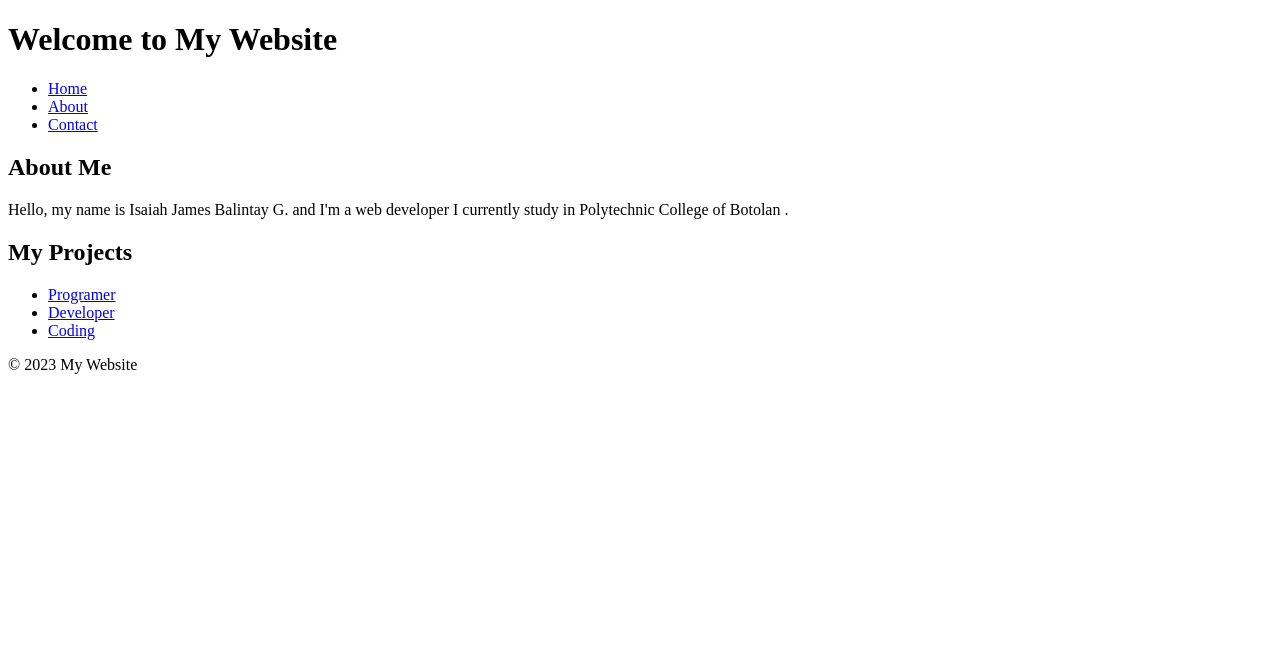
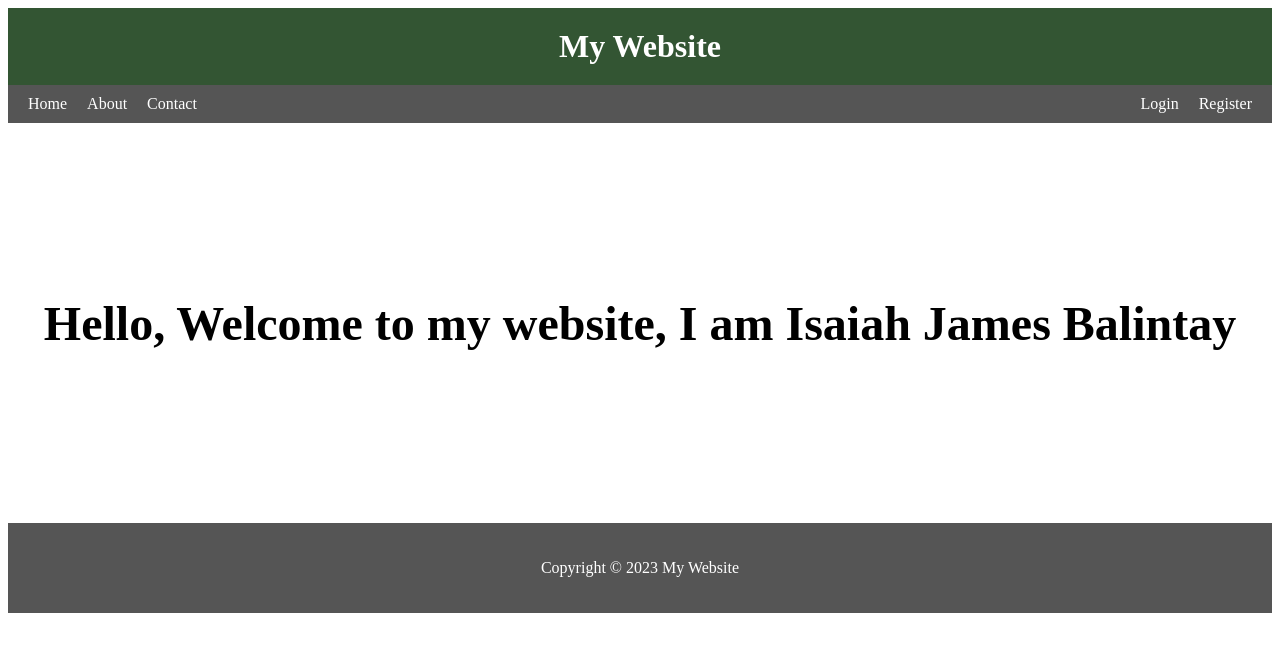
Before and after one commit to 22ijay/22ijay.github.io, a plain HTML site: page index.html in a window 1280 px wide. Drawn offline with Linux system fonts and the light colour scheme.

Commit message:
Add files via upload

```diff
--- a/index.html
+++ b/index.html
@@ -1,36 +1,84 @@
 <!DOCTYPE html>
+
 <html>
+
   <head>
     <title>My Website</title>
+    <style>
+      /* Header styles */
+      header {
+        background-color: #353;
+        color: #fff;
+        padding: 20px;
+        text-align: center;
+      }
+      h1 {
+        margin: 0;
+      }
+
+      /* Navigation bar styles */
+      nav {
+        background-color: #555;
+        color: #fff;
+        display: flex;
+        justify-content: space-between;
+        padding: 10px;
+      }
+      ul {
+        list-style: none;
+        margin: 0;
+        padding: 0;
+        display: flex;
+      }
+      li {
+        margin: 0 10px;
+      }
+      a {
+        color: #fff;
+        text-decoration: none;
+      }
+
+      /* Main content styles */
+      main {
+        display: flex;
+        justify-content: center;
+        align-items: center;
+        height: 400px;
+      }
+      h2 {
+        font-size: 3rem;
+        text-align: center;
+      }
+
+      /* Footer styles */
+      footer {
+        background-color: #555;
+        color: #fff;
+        padding: 20px;
+        text-align: center;
+      }
+    </style>
   </head>
   <body>
     <header>
-		<h1>Welcome to My Website</h1>
+      <h1>My Website</h1>
+    </header>
     <nav>
       <ul>
         <li><a href="#">Home</a></li>
         <li><a href="#">About</a></li>
         <li><a href="#">Contact</a></li>
       </ul>
+      <ul>
+        <li><a href="#">Login</a></li>
+        <li><a href="#">Register</a></li>
+      </ul>
     </nav>
-	</header>
     <main>
-		<section>
-			<h2>About Me</h2>
-			<p>Hello, my name is Isaiah James Balintay G. and I'm a web developer
-I currently study in Polytechnic College of Botolan .</p>
-		</section>
-		<section>
-			<h2>My Projects</h2>
-			<ul>
-				<li><a href="#">Programer  </a></li>
-				<li><a href="#">Developer </a></li>
-				<li><a href="#">Coding </a></li>
-			</ul>
-		</section>
+      <h2>Hello, Welcome to my website, I am Isaiah James Balintay</h2>
     </main>
     <footer>
-		<p>&copy; 2023 My Website</p>
+      <p>Copyright &copy; 2023 My Website</p>
     </footer>
   </body>
 </html>
```
Lines whose indentation alone changed are shown as unchanged.
